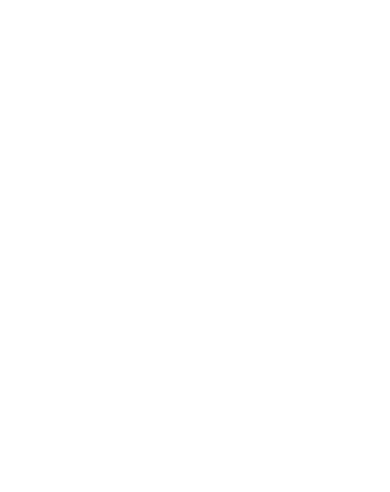
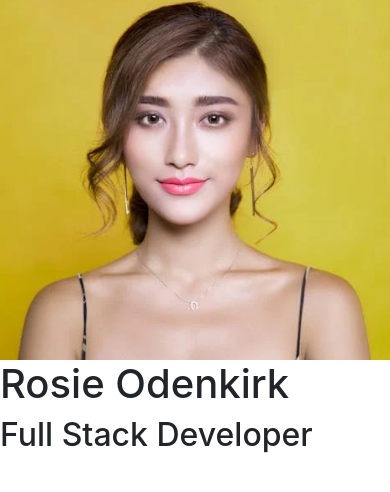
Before and after one commit to Damitwhy/Love-Rosie, a plain HTML site: page index.html in a window 390 px wide. Drawn offline with nearby package versions, Linux system fonts and the light colour scheme.

Commit message:
.bg-color-name-title save

```diff
--- a/assets/css/style.css
+++ b/assets/css/style.css
@@ -1,6 +1,21 @@
-@import url('https://fonts.googleapis.com/css2?family=Roboto:ital,wght@0,100;0,300;0,400;0,500;0,700;0,900;1,100;1,300;1,400;1,500;1,700;1,900&display=swap');
+@import url('https://fonts.googleapis.com/css2?family=Exo:ital,wght@0,100..900;1,100..900&family=Roboto:ital,wght@0,100;0,300;0,400;0,500;0,700;0,900;1,100;1,300;1,400;1,500;1,700;1,900&display=swap');
 body {
     margin: 0;
     padding: 0;
 
 }
+header {
+    margin: 0;
+
+}
+/* Logo image */
+.logo {
+    background: url(../images/pexels-photo-415829.webp);
+    background-position: center;
+    background-repeat: no-repeat;
+    background-size: cover;
+    min-height: 360px;
+    transition: all .5s ease-in-out;
+    -mox-transition: all .5s ease-in-out;
+    -webkit-transition: all .5s ease-in-out;
+}
--- a/index.html
+++ b/index.html
@@ -13,7 +13,28 @@
     <link rel="stylesheet" href="assets/css/style.css">
 </head>
 <body>
+    <header>
+        <div class="row">
+            <a href="index.html" class="col-md-4 logo">
 
+            </a>
+            <div class="col-md-8">
+                <div class="row bg-color-name-title">
+                    <div class="col heading">
+                        <h1 class="name">Rosie Odenkirk</h1>
+                        <h2 class="title">Full Stack Developer</h2>
+                    </div>
+                </div>
+            </div>
+        </div>
+
+    </header>
+    <section >
+
+    </section>
+    <footer>
+
+    </footer>
     <!-- Boot-Strap CDN bundle JS -->
     <script src="https://cdn.jsdelivr.net/npm/jquery@3.5.1/dist/jquery.slim.min.js" integrity="sha384-DfXdz2htPH0lsSSs5nCTpuj/zy4C+OGpamoFVy38MVBnE+IbbVYUew+OrCXaRkfj" crossorigin="anonymous"></script>
     <script src="https://cdn.jsdelivr.net/npm/bootstrap@4.6.2/dist/js/bootstrap.bundle.min.js" integrity="sha384-Fy6S3B9q64WdZWQUiU+q4/2Lc9npb8tCaSX9FK7E8HnRr0Jz8D6OP9dO5Vg3Q9ct" crossorigin="anonymous"></script>
```
Also changed, not shown: assets/images/pexels-photo-415829.webp (added), assets/images/png-clipart-avatar-user-profile-icon-women-wear-frock-face-holidays-thumbnail.png (added).
